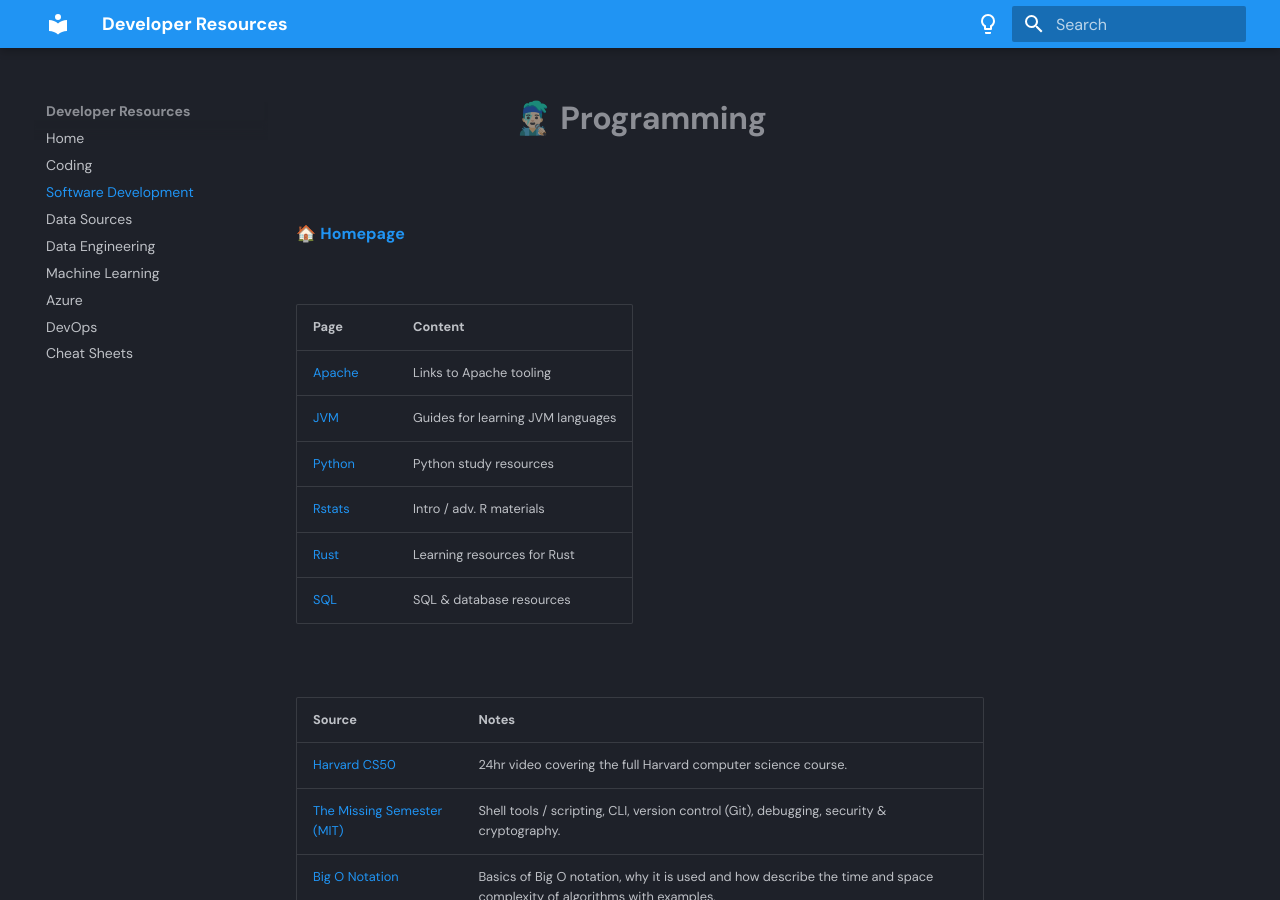
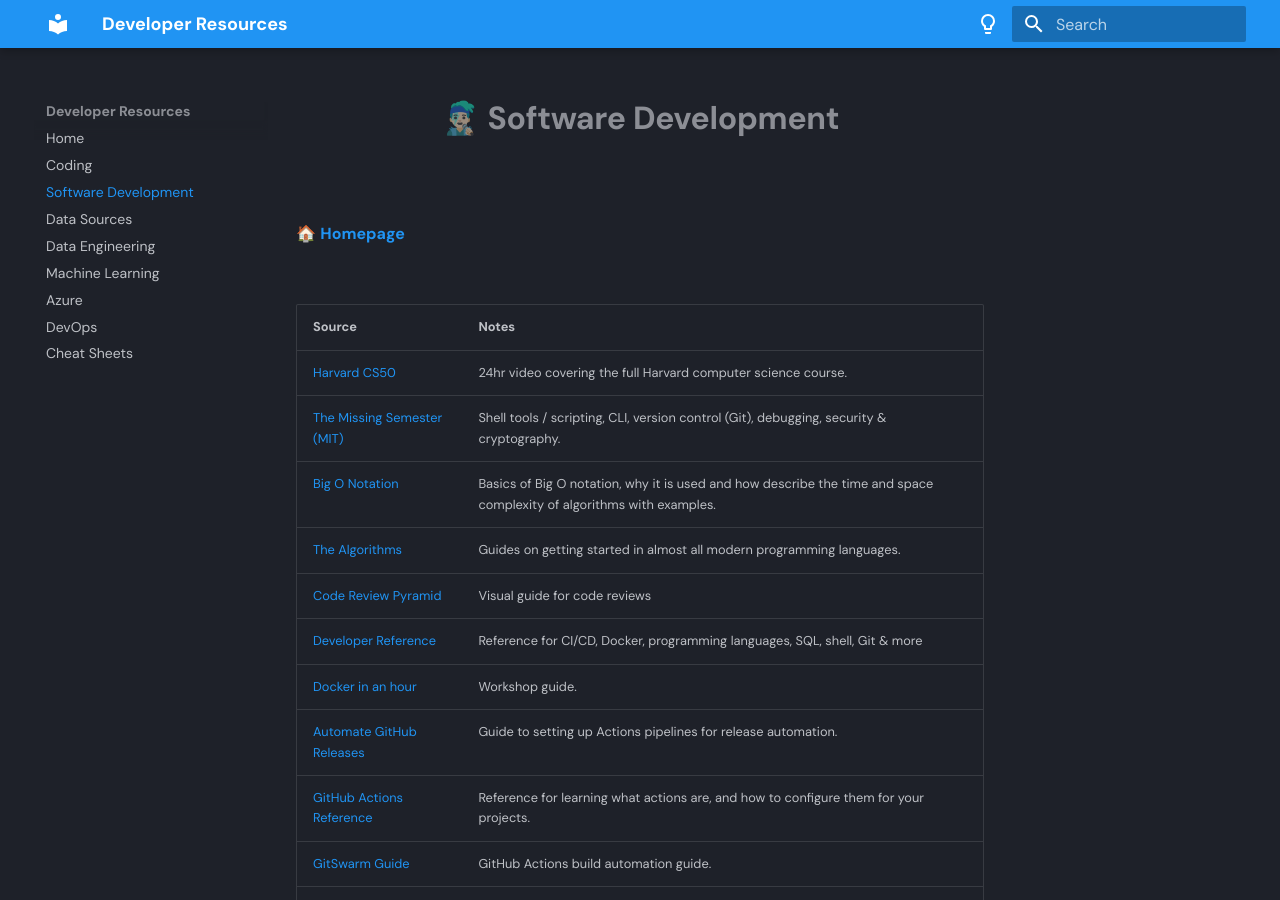
Before and after one commit to DNYFZR/docs, an MkDocs documentation site: the page built from docs/pages/software_development.md, in a window 1280 px wide and 900 px high. Built offline with MkDocs 1.6.1 and Material for MkDocs 9.7.7, drawn with Linux system fonts in a browser that asks for light colours.

Commit message:
Updated software development section

```diff
--- a/docs/pages/software_development.md
+++ b/docs/pages/software_development.md
@@ -1,19 +1,8 @@
-<h1 align="center"><b> 👨🏻‍🎤 Programming </b></h1>
+<h1 align="center"><b> 👨🏻‍🎤 Software Development </b></h1>
 
 <br>
 
 [🏠 **Homepage**](../index.md)
-
-<br>
-
-**Page** | **Content**
--- | --
-[Apache](../languages/apache.md) | Links to Apache tooling
-[JVM](../languages/jvm.md) | Guides for learning JVM languages
-[Python](../languages/python.md) | Python study resources
-[Rstats](../languages/rstats.md) | Intro / adv. R materials
-[Rust](../languages/rust.md) | Learning resources for Rust
-[SQL](../languages/sql.md) | SQL & database resources
 
 <br>
 
```
